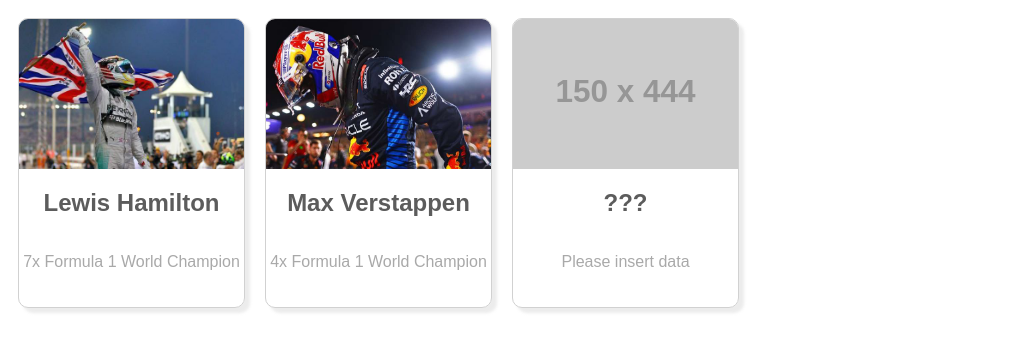
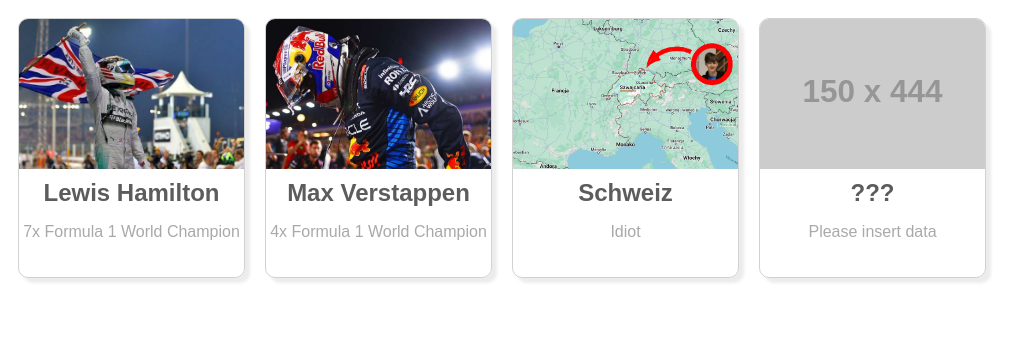
Before and after one commit to 00chestnut/React101, a React (Vite) app: page / in a window 1280 px wide. Shown: the top 352 px of the page, without its empty margins (0-1035 px from the left). Built offline with nearby package versions, Linux system fonts and the light colour scheme.

Commit message:
New fresh animations Bonus: Schweiz Car

```diff
--- a/src/App.jsx
+++ b/src/App.jsx
@@ -1,6 +1,8 @@
 import Card from "./components/Card.jsx";
-import hamimg from "./assets/LH44.jpg"
-import verimg from "./assets/verstappen.jpeg"
+import hamimg from "./assets/LH44.jpg";
+import verimg from "./assets/verstappen.jpeg";
+import szwaimg from "./assets/szwajc.png";
+/* -=-=-=-=-=-=-=-=-=-=-=-=-=-=-=-=-=-=-=-=-=-=-=-=-=-=-=--=-=-=-=-= */
 function App() {
   return (
     <>
@@ -15,10 +17,12 @@
         name="Max Verstappen"
         desc="4x Formula 1 World Champion"
         alt="Max Verstappen"
-
       />
+      <Card picture={szwaimg}
+        name="Schweiz"
+        desc="Idiot"/>
       <Card />
-      </>
+    </>
   );
 }
 export default App;
--- a/src/index.css
+++ b/src/index.css
@@ -4,23 +4,28 @@
   box-shadow: 5px 5px 3px hsla(0, 0%, 83%, 0.434);
   padding: 0px;
   width: 225px;
+  max-height: 250px;
   margin: 10px;
   text-align: center;
   max-width: 250px;
   display: inline-flex;
-  flex-direction:column;
+  flex-direction: column;
   overflow: hidden;
   padding-bottom: 20px;
   font-family: Cascadia, sans-serif;
+  transition: transform 0.15s ease-in-out, box-shadow 0.25s ease-in-out
 }
 
-.card h2{
-color: rgb(92, 92, 92)
+.card h2 {
+  /*title*/
+  color: rgb(92, 92, 92);
+  margin-top: 10px;
+  margin-bottom: 0px;
 }
-.card p{
-
-color:darkgray
-
+.card p {
+  /*desc*/
+  margin-bottom: 010x;
+  color: darkgray;
 }
 .card .cardImg {
   width: 100%;
@@ -28,3 +33,8 @@
   padding: 0;
   object-fit: cover;
 }
+
+.card:hover {
+  transform: scale(1.05);
+  box-shadow: 12px 12px 11px hsla(0, 0%, 83%, 0.534);
+}
--- a/src/main.jsx
+++ b/src/main.jsx
@@ -6,5 +6,6 @@
 createRoot(document.getElementById('root')).render(
   <StrictMode>
     <App />
+    <marquee>🚗</marquee>
   </StrictMode>,
 )
```
Also changed, not shown: src/assets/szwajc.png (added).
